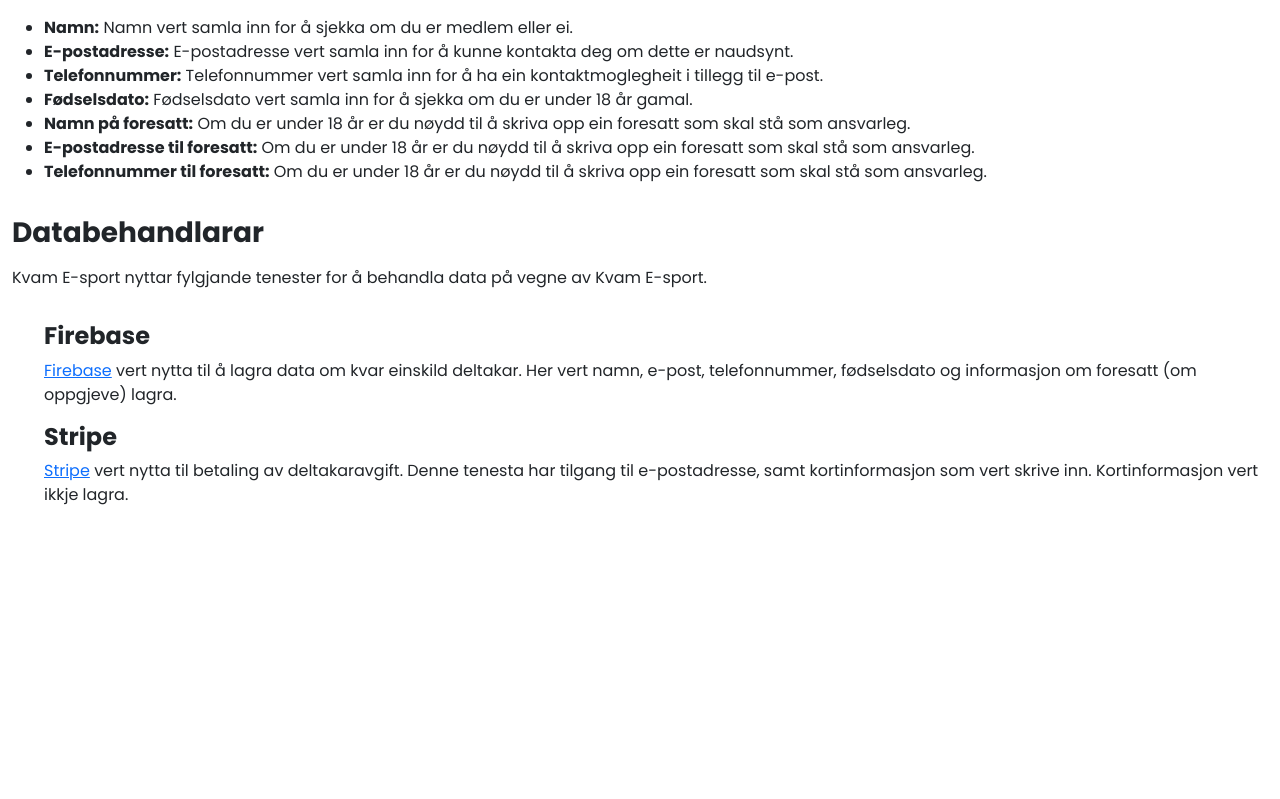
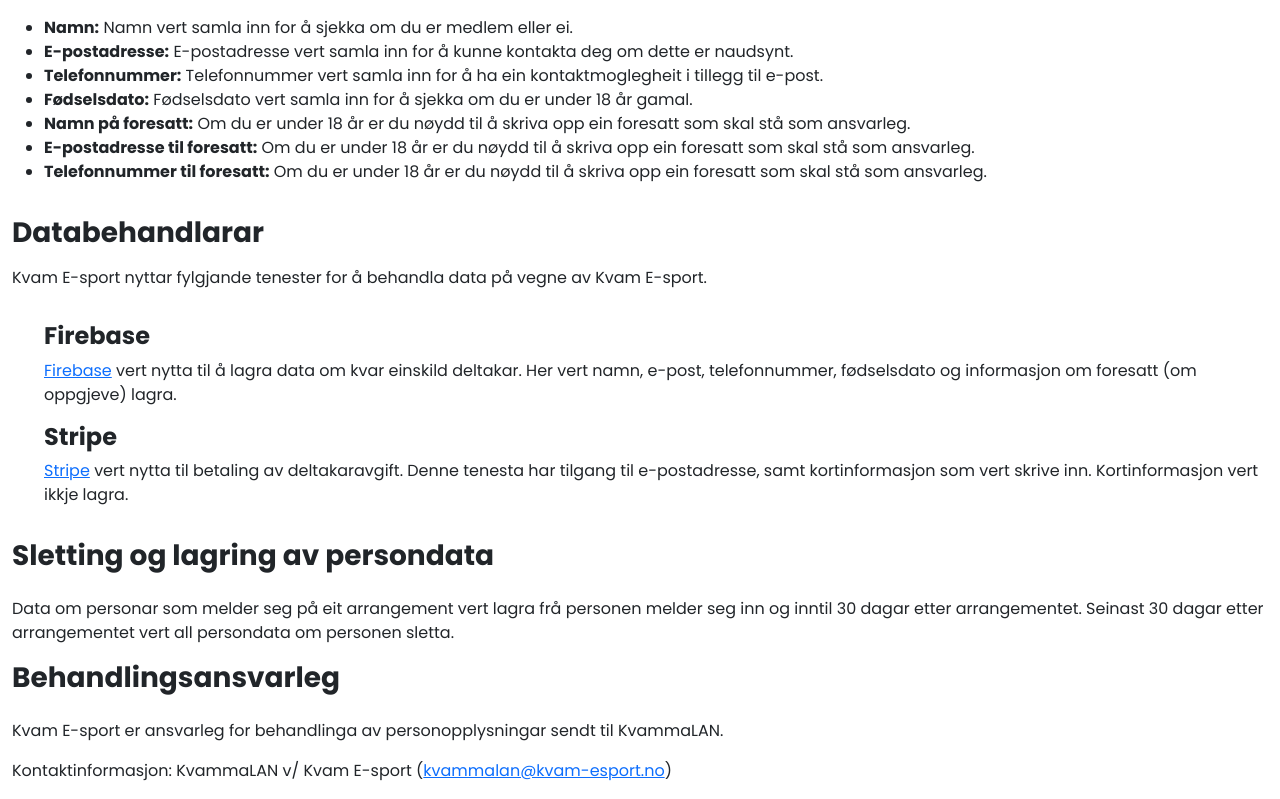
Before and after one commit to danielols3n/kvammalan, a React (Create React App) app: page /personvern in a window 1280 px wide. Shown: the part 235-1034 px from the top of the page. Before the commit the page ends 800 px from the top, so only its background shows below. Built offline with nearby package versions, Linux system fonts and the light colour scheme.

Commit message:
Finished privacy page

```diff
--- a/src/pages/Privacy.js
+++ b/src/pages/Privacy.js
@@ -43,6 +43,18 @@ function Privacy() {
             </p>
           </li>
         </ul>
+        <h3 className="fw-bolder">Sletting og lagring av persondata</h3>
+        <p className="mt-3">
+          Data om personar som melder seg på eit arrangement vert lagra frå personen melder seg inn og inntil 30 dagar etter arrangementet. Seinast 30 dagar etter arrangementet vert all
+          persondata om personen sletta.
+        </p>
+        <h3 className="fw-bolder">Behandlingsansvarleg</h3>
+        <p className="mt-3">
+          Kvam E-sport er ansvarleg for behandlinga av personopplysningar sendt til KvammaLAN.
+        </p>
+        <p>
+          Kontaktinformasjon: KvammaLAN v/ Kvam E-sport (<a href="mailto:kvammalan@kvam-esport.no">kvammalan@kvam-esport.no</a>)
+        </p>
       </Container>
     </Container>
   )
--- a/src/pages/Success.js
+++ b/src/pages/Success.js
@@ -4,7 +4,7 @@ import { useSearchParams } from 'react-router-dom'
 import { BsCheckCircle } from 'react-icons/bs'
 import { TailSpin } from 'react-loader-spinner'
 import axios from 'axios'
-import { addDoc, collection } from 'firebase/firestore'
+import { addDoc, collection, doc, getDoc } from 'firebase/firestore'
 import { db } from '../firebase/config'
 import { v4 } from 'uuid'
 
@@ -13,6 +13,7 @@ function Success() {
     const [searchParams] = useSearchParams()
     const [loading, setLoading] = useState(true)
     const [submitted, setSubmitted] = useState(false)
+    const [event, setEvent] = useState({})
 
     const submit = () => {
         axios.post('https://Kvam-E-sport-API.olsendaniel04.repl.co/session/get', {
@@ -34,8 +35,26 @@ function Success() {
             }).then(() => {
                 setLoading(false)
                 setSubmitted(true)
-                axios.post('https://Kvam-E-sport-API.olsendaniel04.repl.co/send-confirmationemail').then(() => {
+                const eventRef = doc(db, 'hendingar', nextEventId)
 
+                getDoc(eventRef).then(async (doc) => {
+                    axios.post('https://Kvam-E-sport-API.olsendaniel04.repl.co/send-confirmationemail', {
+                        name: response.data.session.metadata.name,
+                        email: response.data.session.metadata.email,
+                        birthdate: response.data.session.metadata.birth,
+                        minor: response.data.session.metadata.minor,
+                        phone: response.data.session.metadata.phone,
+                        parentemail: response.data.session.metadata.parentemail,
+                        parentname: response.data.session.metadata.parentname,
+                        parentphone: response.data.session.metadata.parentphone,
+                        event: {
+                            title: doc.data().title,
+                            start: doc.data().start,
+                            end: doc.data().end
+                        },
+                    }).then(() => {
+
+                    })
                 })
             }).catch((error) => {
                 console.error(error)
```
